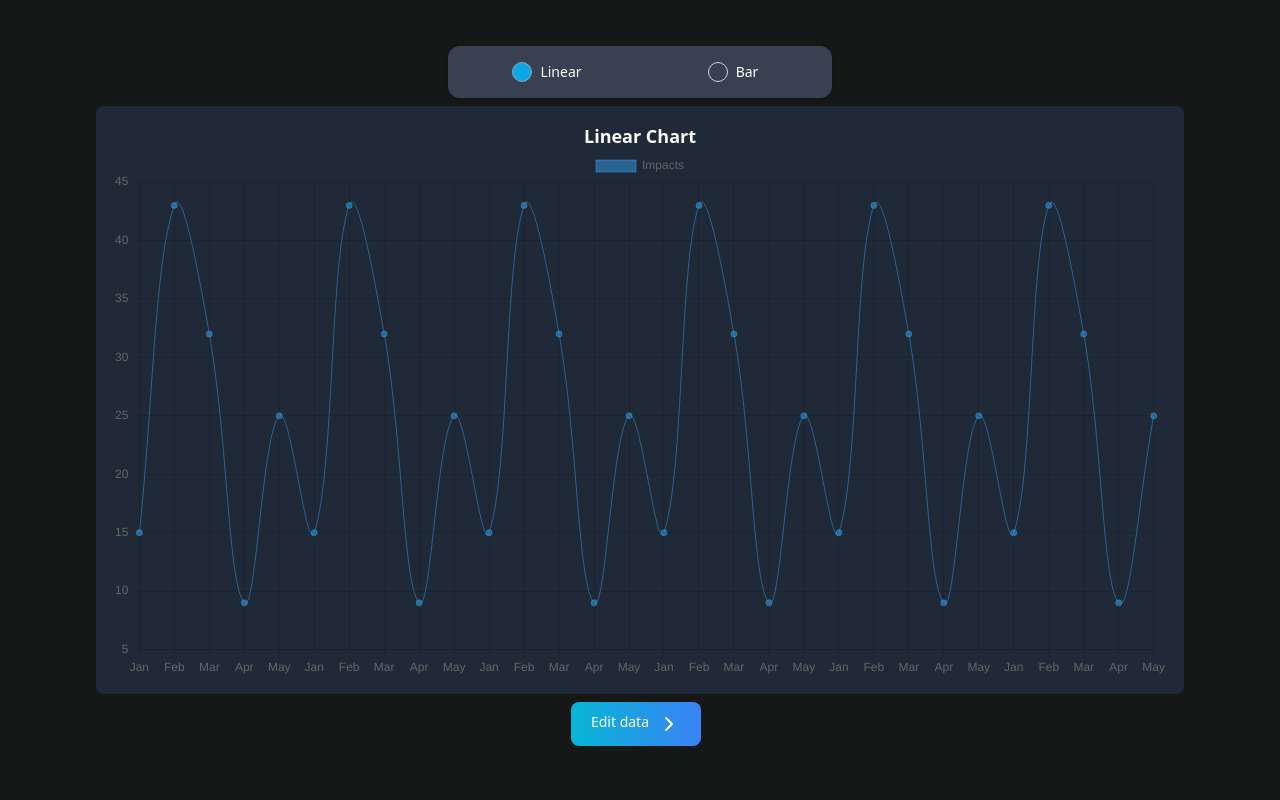
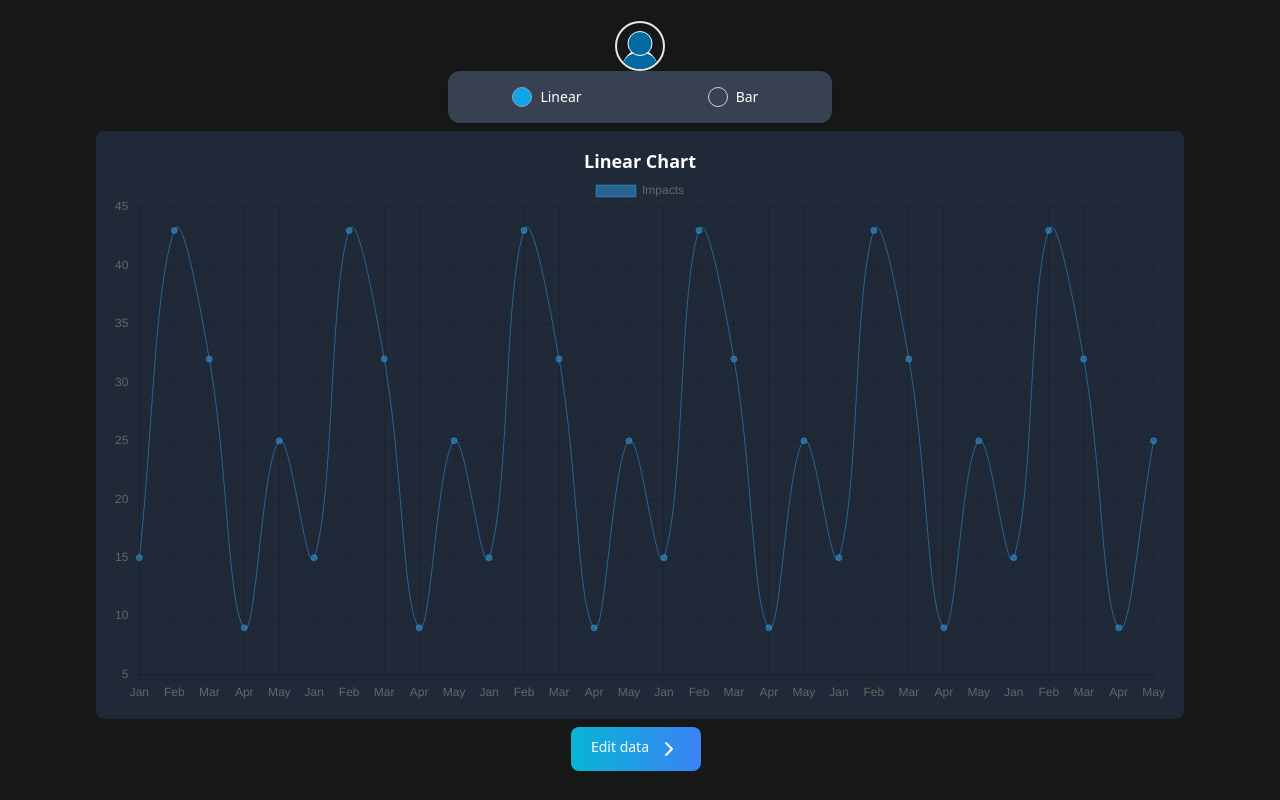
Before and after one commit to des9tka/InpactApp, a Next.js app in the folder frontend/: page /dashboard in a window 1280 px wide. Built offline with nearby package versions, Linux system fonts and the light colour scheme; no server answers.

Commit message:
added ui's

```diff
--- a/frontend/app/dashboard/page.tsx
+++ b/frontend/app/dashboard/page.tsx
@@ -3,13 +3,15 @@ import { ChevronRight } from "lucide-react";
 import { useRouter } from "next/navigation";
 import { useState } from "react";
 
-import { ChartBar, ChartLinear, RadioChartNav } from "@/components";
+import { ChartBar, ChartLinear, RadioChartNav, UserGuest } from "@/components";
 
 function DashboardPage() {
 	const [chart, setChart] = useState<"linear" | "bar">("linear");
 	const router = useRouter();
+
 	return (
 		<div className="flex flex-col justify-center items-center min-h-screen py-2">
+			<UserGuest />
 			<RadioChartNav chart={chart} setChart={setChart} />
 
 			<div className="w-[95vw] flex justify-center mt-2">
--- a/frontend/components/Forms/LoginForm/LoginForm.tsx
+++ b/frontend/components/Forms/LoginForm/LoginForm.tsx
@@ -1,23 +1,30 @@
 "use client";
 import { useFormik } from "formik";
 import { AnimatePresence } from "framer-motion";
+import { Loader2 } from "lucide-react";
 import { useEffect, useState } from "react";
 
 import { ForgotPasswordModal } from "@/components";
 import { useAppDispatch, useAppSelector, userActions } from "@/redux";
+import { cookieService } from "@/services/cookieService";
 import { authLoginUserType } from "@/types";
 import { authLoginValidationSchema } from "@/validators";
-import { Loader2 } from "lucide-react";
+import { useRouter } from "next/navigation";
 
 function LoginForm() {
-	const { errors: sliceErrors, loading } = useAppSelector(
-		state => state.userReducer
-	);
+	const {
+		errors: sliceErrors,
+		loading,
+		user,
+	} = useAppSelector(state => state.userReducer);
 	const dispatch = useAppDispatch();
 
 	const [isForgot, setIsForgot] = useState<boolean>(false);
+	const router = useRouter();
 
-	useEffect(() => {}, []);
+	useEffect(() => {
+		if (cookieService.getCookieAccessRefreshTokens()) router.push("/dashboard");
+	}, []);
 
 	const { values, handleBlur, errors, touched, handleChange, handleSubmit } =
 		useFormik({
@@ -27,7 +34,9 @@ function LoginForm() {
 			},
 			validationSchema: authLoginValidationSchema,
 			onSubmit: (data: authLoginUserType) => {
-				dispatch(userActions.loginUser(data)).then(() => {});
+				dispatch(userActions.loginUser(data)).then(() =>
+					router.push("/dashboard")
+				);
 			},
 		});
 
--- a/frontend/components/Forms/index.js
+++ b/frontend/components/Forms/index.js
@@ -1,2 +1,3 @@
+export * from "./ForgotPasswordModal/ForgotPasswordModal";
 export * from "./LoginForm/LoginForm";
 export * from "./RegisterForm/RegisterForm";
--- /dev/null
+++ b/frontend/components/UI/UserGuest/UserGuest.tsx
@@ -0,0 +1,45 @@
+function UserGuest({ ...props }) {
+	return (
+		<div
+			{...props}
+			className={`relative border-2 rounded-[50%] py-2 px-4 h-[50px] w-[50px] overflow-hidden cursor-pointer ${
+				props.className || ""
+			}`}
+		>
+			<div
+				className="
+				absolute
+				w-[35px]
+				h-[35px]
+				border-2 border-white
+				rounded-[75%]
+				border-b-0
+				border-r-0
+				border-l-0
+				-bottom-4
+				left-1/2
+				transform -translate-x-1/2
+				bg-sky-700
+				z-10
+				"
+			></div>
+
+			<div
+				className="
+				absolute
+				w-[25px]
+				h-[25px]
+				border border-white
+				rounded-[50%]
+				top-2
+				left-1/2
+				transform -translate-x-1/2
+				bg-sky-700
+				z-20
+				"
+			></div>
+		</div>
+	);
+}
+
+export { UserGuest };
--- a/frontend/components/UI/index.js
+++ b/frontend/components/UI/index.js
@@ -1 +1,2 @@
-export {Notification} from "./Notification.tsx"
+export {Notification} from "./Notification/Notification"
+export {UserGuest} from "./UserGuest/UserGuest"
--- a/frontend/components/index.js
+++ b/frontend/components/index.js
@@ -1,5 +1,5 @@
 export * from "./Charts";
 export { DataTable } from "./DataTable/DataTable";
-export { ForgotPasswordModal } from "./ForgotPasswordModal/ForgotPasswordModal";
+export { ForgotPasswordModal } from "./Forms/ForgotPasswordModal/ForgotPasswordModal";
 export * from "./Forms";
 export * from "./UI";
--- a/frontend/services/authService.ts
+++ b/frontend/services/authService.ts
@@ -12,7 +12,7 @@ const authService = {
 		axiosService.post(authUrls.registerUser(), body),
 
 	authLoginUser: (body: authLoginUserType): AxiosRes<TokensType> =>
-		axiosService.patch(authUrls.loginUser(), body),
+		axiosService.post(authUrls.loginUser(), body),
 
 	authRefreshTokens: (): AxiosRes<TokensType> =>
 		axiosService.post(authUrls.refreshTokens()),
```
Also changed, not shown: frontend/components/Forms/ForgotPasswordModal/ForgotPasswordModal.tsx (renamed from frontend/components/ForgotPasswordModal/ForgotPasswordModal.tsx), frontend/components/UI/Notification/Notification.tsx (renamed from frontend/components/UI/Notification.tsx).
